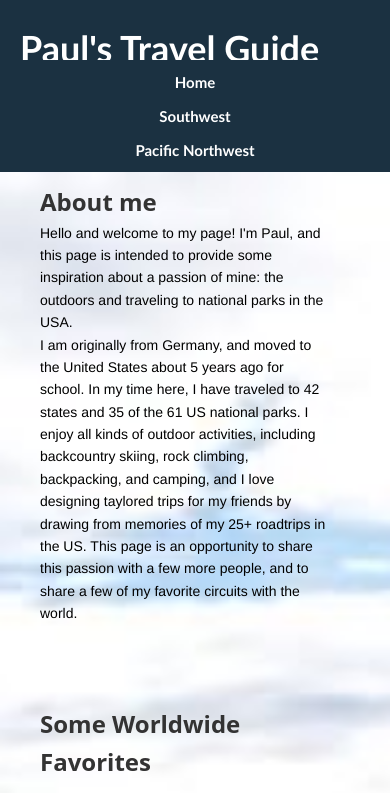
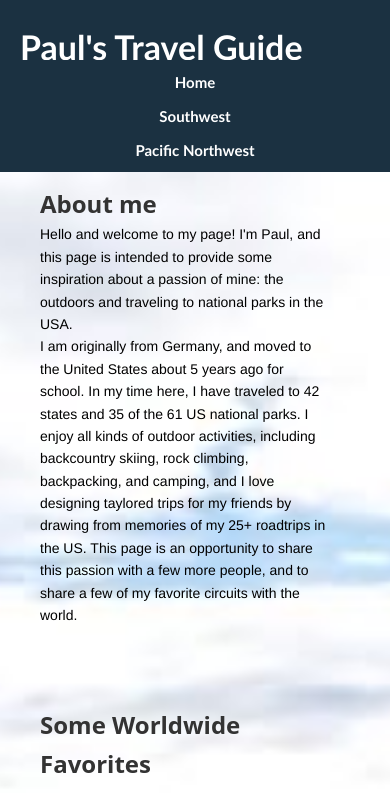
Before and after one commit to plellouche/539-Final-Project, a plain HTML site: page index.html in a window 390 px wide. Shown: the top 793 px of the page. Drawn offline with Linux system fonts and the light colour scheme; grey boxes are pictures that could not be loaded.

Commit message:
Update style_main.css

```diff
--- a/style_main.css
+++ b/style_main.css
@@ -215,7 +215,8 @@ margin-top: 30px;
 
 
   header .Title {
-    font-size: 18px;
+    font-size: 17px;
+    padding-bottom: 5px;
   }
 
   .IntroBlurb {
@@ -282,7 +283,7 @@ margin-top: 30px;
   }
 
   footer{
-    font-size: 16px;
+    font-size: 12px;
   }
 
 }
```
